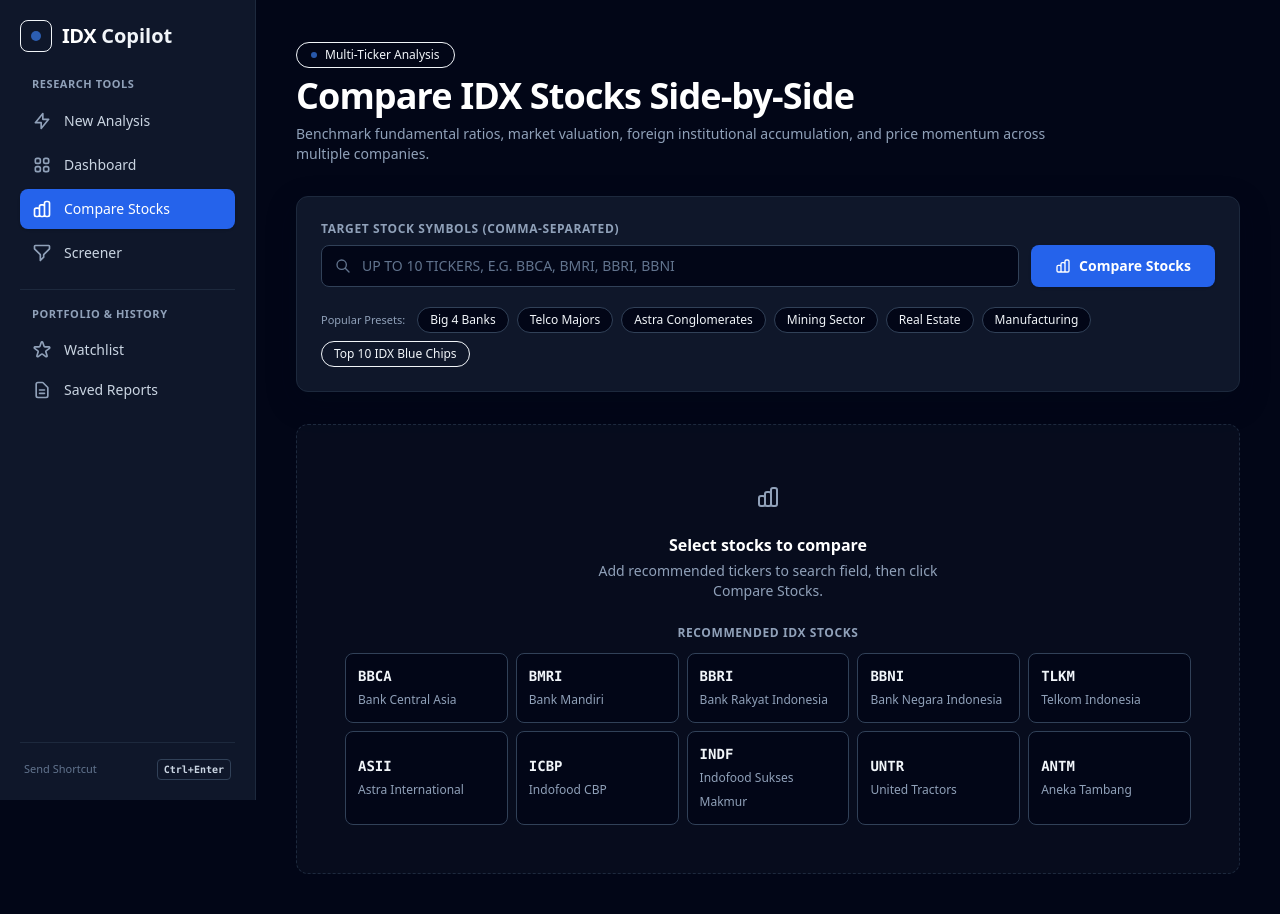
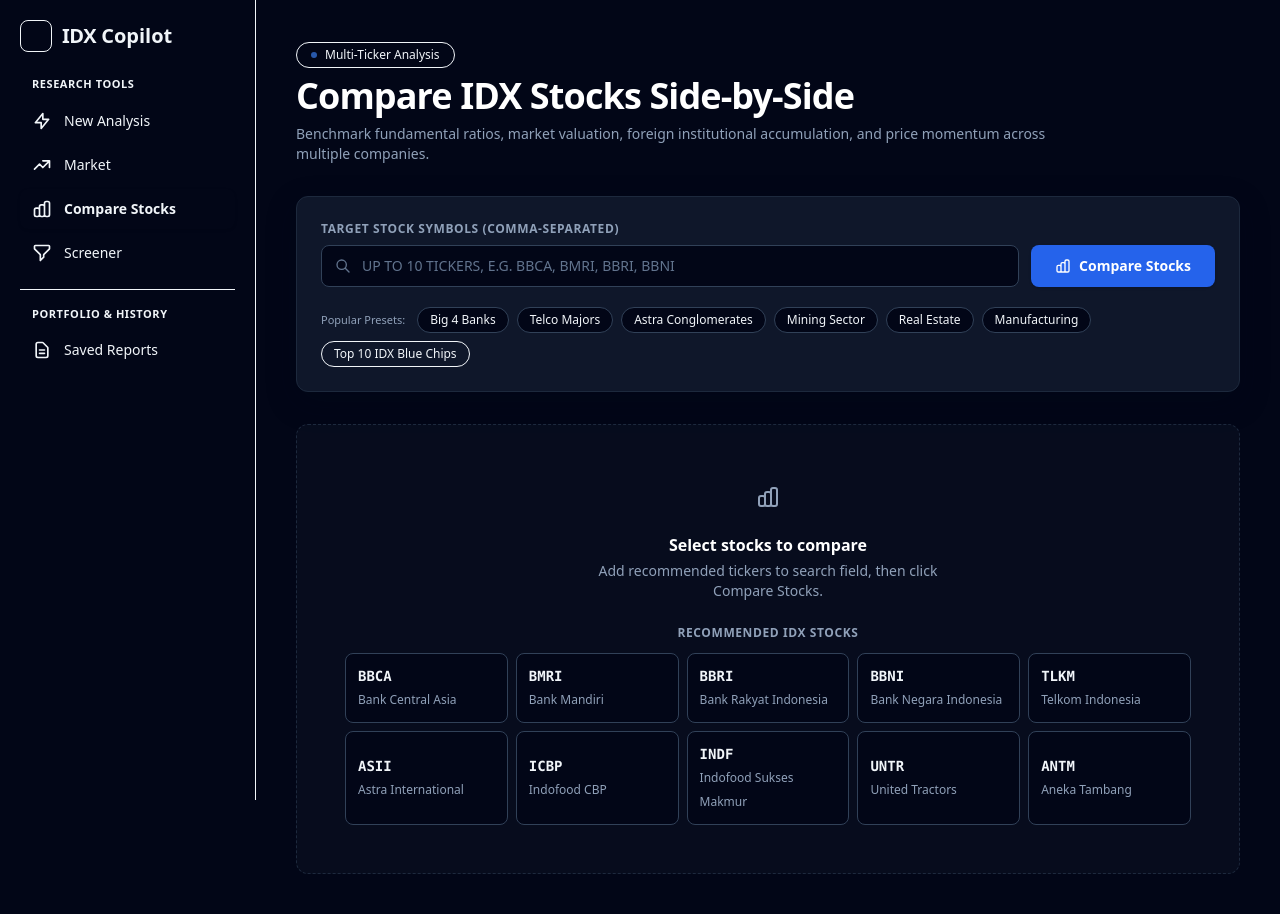
Before and after one commit to Khairil-12/Sectors-hackathon-2026, a Django app: page /compare/ in a window 1280 px wide. Run offline with Django 5.2, Linux system fonts and the light colour scheme; style sheets or scripts are compiled from the project's sources; some libraries are stand-ins or nearby versions.

Commit message:
refactor: rename dashboard to market in sidebar

```diff
--- a/templates/components/sidebar.html
+++ b/templates/components/sidebar.html
@@ -1,62 +1,53 @@
 <!-- Desktop Sidebar Navigation (Flowbite) -->
-<aside id="desktop-sidebar" class="hidden lg:flex w-64 shrink-0 flex-col justify-between border-r border-slate-800 bg-surface-900 p-5 h-screen sticky top-0 overflow-y-auto self-start" aria-label="Sidebar">
+<aside id="desktop-sidebar" class="hidden lg:flex w-64 shrink-0 flex-col justify-between border-r border-sidebar-border bg-sidebar p-5 h-screen sticky top-0 overflow-y-auto self-start" aria-label="Sidebar">
     <div class="space-y-6">
         <!-- Brand Header -->
-        <a href="{% url 'research:workspace' %}" class="flex items-center gap-2.5 text-xl font-bold text-brand-400">
-            <div class="flex items-center justify-center w-8 h-8 rounded-lg bg-brand-950 border border-brand-800 text-brand-400">
-                <span class="h-2.5 w-2.5 rounded-full bg-brand-500 animate-pulse"></span>
+        <a href="{% url 'research:workspace' %}" class="flex items-center gap-2.5 text-xl font-bold text-primary">
+            <div class="flex items-center justify-center w-8 h-8 rounded-lg bg-card border border-border text-primary">
+                <span class="h-2.5 w-2.5 rounded-full bg-primary animate-pulse"></span>
             </div>
             <div>
-                <span class="tracking-tight text-white">IDX</span> <span class="text-brand-400">Copilot</span>
+                <span class="tracking-tight text-sidebar-foreground">IDX</span> <span class="text-primary">Copilot</span>
             </div>
         </a>
 
         <!-- Navigation Menu -->
         <div class="space-y-1">
-            <span class="px-3 text-[11px] font-semibold uppercase tracking-wider text-slate-400 block mb-2">Research Tools</span>
+            <span class="px-3 text-[11px] font-semibold uppercase tracking-wider text-muted-foreground block mb-2">Research Tools</span>
 
-            <a href="{% url 'research:workspace' %}" class="flex items-center gap-3 rounded-lg px-3 py-2.5 text-sm font-medium transition-colors {% if request.resolver_match.url_name == 'workspace' %}bg-brand-600 text-white shadow-sm{% else %}text-slate-300 hover:bg-surface-950 hover:text-white{% endif %}">
-                <svg class="w-5 h-5 {% if request.resolver_match.url_name == 'workspace' %}text-white{% else %}text-slate-400{% endif %}" fill="none" stroke="currentColor" viewBox="0 0 24 24">
+            <a href="{% url 'research:workspace' %}" class="flex items-center gap-3 rounded-lg px-3 py-2.5 text-sm font-medium transition-colors {% if request.resolver_match.url_name == 'workspace' %}bg-sidebar-primary text-sidebar-primary-foreground shadow-sm font-semibold{% else %}text-sidebar-foreground hover:bg-sidebar-accent hover:text-sidebar-accent-foreground{% endif %}">
+                <svg class="w-5 h-5 {% if request.resolver_match.url_name == 'workspace' %}text-sidebar-primary-foreground{% else %}text-muted-foreground{% endif %}" fill="none" stroke="currentColor" viewBox="0 0 24 24">
                     <path stroke-linecap="round" stroke-linejoin="round" stroke-width="2" d="M13 10V3L4 14h7v7l9-11h-7z"></path>
                 </svg>
                 <span>New Analysis</span>
             </a>
 
-            <a href="{% url 'research:dashboard' %}" class="flex items-center gap-3 rounded-lg px-3 py-2.5 text-sm font-medium transition-colors {% if request.resolver_match.url_name == 'dashboard' %}bg-brand-600 text-white shadow-sm{% else %}text-slate-300 hover:bg-surface-950 hover:text-white{% endif %}">
-                <svg class="w-5 h-5 {% if request.resolver_match.url_name == 'dashboard' %}text-white{% else %}text-slate-400{% endif %}" fill="none" stroke="currentColor" viewBox="0 0 24 24">
-                    <path stroke-linecap="round" stroke-linejoin="round" stroke-width="2" d="M4 6a2 2 0 012-2h2a2 2 0 012 2v2a2 2 0 01-2 2H6a2 2 0 01-2-2V6zM14 6a2 2 0 012-2h2a2 2 0 012 2v2a2 2 0 01-2 2h-2a2 2 0 01-2-2V6zM4 16a2 2 0 012-2h2a2 2 0 012 2v2a2 2 0 01-2 2H6a2 2 0 01-2-2v-2zM14 16a2 2 0 012-2h2a2 2 0 012 2v2a2 2 0 01-2 2h-2a2 2 0 01-2-2v-2z"></path>
+            <a href="{% url 'research:dashboard' %}" class="flex items-center gap-3 rounded-lg px-3 py-2.5 text-sm font-medium transition-colors {% if request.resolver_match.url_name == 'dashboard' %}bg-sidebar-primary text-sidebar-primary-foreground shadow-sm font-semibold{% else %}text-sidebar-foreground hover:bg-sidebar-accent hover:text-sidebar-accent-foreground{% endif %}">
+                <svg class="w-5 h-5 {% if request.resolver_match.url_name == 'dashboard' %}text-sidebar-primary-foreground{% else %}text-muted-foreground{% endif %}" fill="none" stroke="currentColor" viewBox="0 0 24 24">
+                    <path stroke-linecap="round" stroke-linejoin="round" stroke-width="2" d="M13 7h8m0 0v8m0-8l-8 8-4-4-6 6"></path>
                 </svg>
-                <span>Dashboard</span>
+                <span>Market</span>
             </a>
 
-            <a href="{% url 'research:comparison' %}" class="flex items-center gap-3 rounded-lg px-3 py-2.5 text-sm font-medium transition-colors {% if request.resolver_match.url_name == 'comparison' %}bg-brand-600 text-white shadow-sm{% else %}text-slate-300 hover:bg-surface-950 hover:text-white{% endif %}">
-                <svg class="w-5 h-5 {% if request.resolver_match.url_name == 'comparison' %}text-white{% else %}text-slate-400{% endif %}" fill="none" stroke="currentColor" viewBox="0 0 24 24">
+            <a href="{% url 'research:comparison' %}" class="flex items-center gap-3 rounded-lg px-3 py-2.5 text-sm font-medium transition-colors {% if request.resolver_match.url_name == 'comparison' %}bg-sidebar-primary text-sidebar-primary-foreground shadow-sm font-semibold{% else %}text-sidebar-foreground hover:bg-sidebar-accent hover:text-sidebar-accent-foreground{% endif %}">
+                <svg class="w-5 h-5 {% if request.resolver_match.url_name == 'comparison' %}text-sidebar-primary-foreground{% else %}text-muted-foreground{% endif %}" fill="none" stroke="currentColor" viewBox="0 0 24 24">
                     <path stroke-linecap="round" stroke-linejoin="round" stroke-width="2" d="M9 19v-6a2 2 0 00-2-2H5a2 2 0 00-2 2v6a2 2 0 002 2h2a2 2 0 002-2zm0 0V9a2 2 0 012-2h2a2 2 0 012 2v10m-6 0a2 2 0 002 2h2a2 2 0 002-2m0 0V5a2 2 0 012-2h2a2 2 0 012 2v14a2 2 0 01-2 2h-2a2 2 0 01-2-2z"></path>
                 </svg>
                 <span>Compare Stocks</span>
             </a>
 
-            <a href="{% url 'research:screener' %}" class="flex items-center gap-3 rounded-lg px-3 py-2.5 text-sm font-medium transition-colors {% if request.resolver_match.url_name == 'screener' %}bg-brand-600 text-white shadow-sm{% else %}text-slate-300 hover:bg-surface-950 hover:text-white{% endif %}">
-                <svg class="w-5 h-5 {% if request.resolver_match.url_name == 'screener' %}text-white{% else %}text-slate-400{% endif %}" fill="none" stroke="currentColor" viewBox="0 0 24 24">
+            <a href="{% url 'research:screener' %}" class="flex items-center gap-3 rounded-lg px-3 py-2.5 text-sm font-medium transition-colors {% if request.resolver_match.url_name == 'screener' %}bg-sidebar-primary text-sidebar-primary-foreground shadow-sm font-semibold{% else %}text-sidebar-foreground hover:bg-sidebar-accent hover:text-sidebar-accent-foreground{% endif %}">
+                <svg class="w-5 h-5 {% if request.resolver_match.url_name == 'screener' %}text-sidebar-primary-foreground{% else %}text-muted-foreground{% endif %}" fill="none" stroke="currentColor" viewBox="0 0 24 24">
                     <path stroke-linecap="round" stroke-linejoin="round" stroke-width="2" d="M3 4a1 1 0 011-1h16a1 1 0 011 1v2.586a1 1 0 01-.293.707l-6.414 6.414a1 1 0 00-.293.707V17l-4 4v-6.586a1 1 0 00-.293-.707L3.293 7.293A1 1 0 013 6.586V4z"></path>
                 </svg>
                 <span>Screener</span>
             </a>
 
-            <div class="pt-4 mt-4 border-t border-slate-800">
-                <span class="px-3 text-[11px] font-semibold uppercase tracking-wider text-slate-400 block mb-2">Portfolio & History</span>
+            <div class="pt-4 mt-4 border-t border-sidebar-border">
+                <span class="px-3 text-[11px] font-semibold uppercase tracking-wider text-muted-foreground block mb-2">Portfolio & History</span>
 
-                <a href="{% url 'research:watchlist' %}" class="flex items-center justify-between rounded-lg px-3 py-2.5 text-sm font-medium transition-colors {% if request.resolver_match.url_name == 'watchlist' %}bg-brand-600 text-white shadow-sm{% else %}text-slate-300 hover:bg-surface-950 hover:text-white{% endif %}">
-                    <div class="flex items-center gap-3">
-                        <svg class="w-5 h-5 {% if request.resolver_match.url_name == 'watchlist' %}text-white{% else %}text-slate-400{% endif %}" fill="none" stroke="currentColor" viewBox="0 0 24 24">
-                            <path stroke-linecap="round" stroke-linejoin="round" stroke-width="2" d="M11.049 2.927c.3-.921 1.603-.921 1.902 0l1.519 4.674a1 1 0 00.95.69h4.915c.969 0 1.371 1.24.588 1.81l-3.976 2.888a1 1 0 00-.363 1.118l1.518 4.674c.3.922-.755 1.688-1.538 1.118l-3.976-2.888a1 1 0 00-1.176 0l-3.976 2.888c-.783.57-1.838-.197-1.538-1.118l1.518-4.674a1 1 0 00-.363-1.118l-3.976-2.888c-.784-.57-.38-1.81.588-1.81h4.914a1 1 0 00.951-.69l1.519-4.674z"></path>
-                        </svg>
-                        <span>Watchlist</span>
-                    </div>
-                </a>
-
-                <a href="{% url 'research:saved_reports' %}" class="flex items-center gap-3 rounded-lg px-3 py-2.5 text-sm font-medium transition-colors {% if request.resolver_match.url_name == 'saved_reports' %}bg-brand-600 text-white shadow-sm{% else %}text-slate-300 hover:bg-surface-950 hover:text-white{% endif %}">
-                    <svg class="w-5 h-5 {% if request.resolver_match.url_name == 'saved_reports' %}text-white{% else %}text-slate-400{% endif %}" fill="none" stroke="currentColor" viewBox="0 0 24 24">
+                <a href="{% url 'research:saved_reports' %}" class="flex items-center gap-3 rounded-lg px-3 py-2.5 text-sm font-medium transition-colors {% if request.resolver_match.url_name == 'saved_reports' %}bg-sidebar-primary text-sidebar-primary-foreground shadow-sm font-semibold{% else %}text-sidebar-foreground hover:bg-sidebar-accent hover:text-sidebar-accent-foreground{% endif %}">
+                    <svg class="w-5 h-5 {% if request.resolver_match.url_name == 'saved_reports' %}text-sidebar-primary-foreground{% else %}text-muted-foreground{% endif %}" fill="none" stroke="currentColor" viewBox="0 0 24 24">
                         <path stroke-linecap="round" stroke-linejoin="round" stroke-width="2" d="M9 12h6m-6 4h6m2 5H7a2 2 0 01-2-2V5a2 2 0 012-2h5.586a1 1 0 01.707.293l5.414 5.414a1 1 0 01.293.707V19a2 2 0 01-2 2z"></path>
                     </svg>
                     <span>Saved Reports</span>
@@ -64,12 +55,4 @@
             </div>
         </div>
     </div>
-
-    <!-- Sidebar Bottom Shortcuts -->
-    <div class="pt-4 border-t border-slate-800">
-        <div class="flex items-center justify-between text-[11px] text-slate-500 px-1">
-            <span>Send Shortcut</span>
-            <kbd class="px-1.5 py-0.5 text-[10px] font-semibold text-slate-300 bg-surface-800 border border-slate-700 rounded">Ctrl+Enter</kbd>
-        </div>
-    </div>
 </aside>
```
